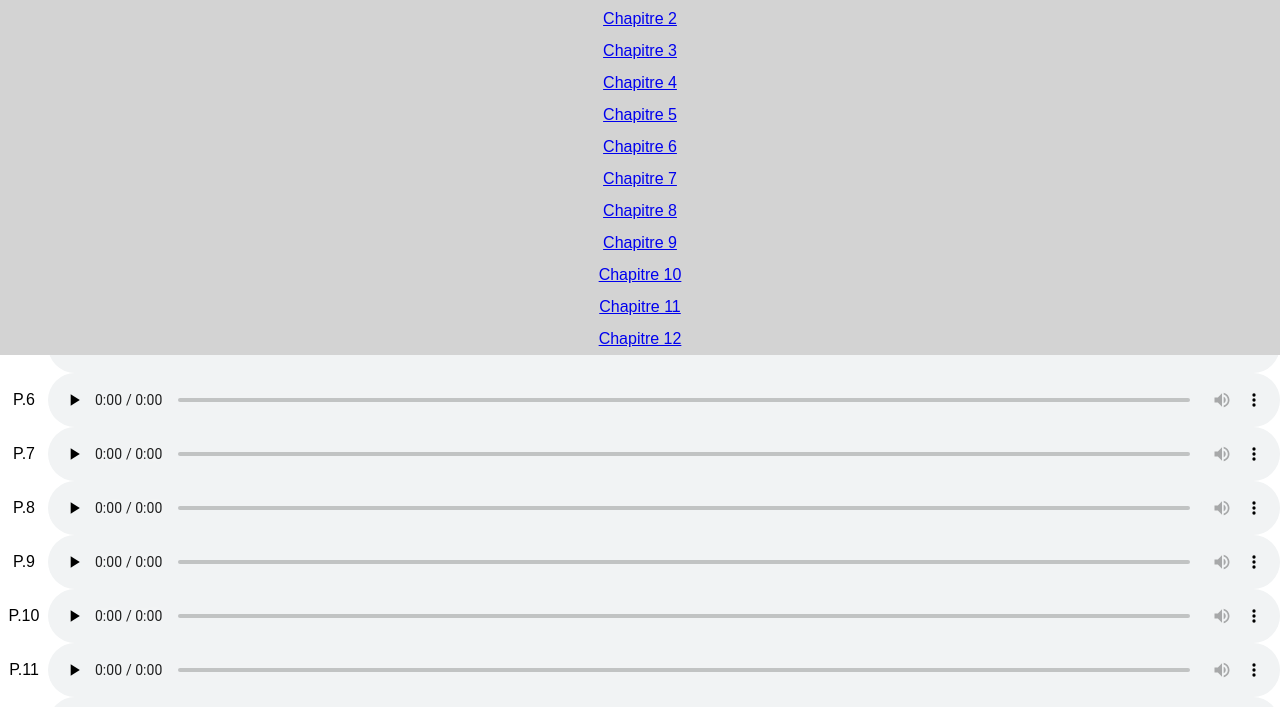
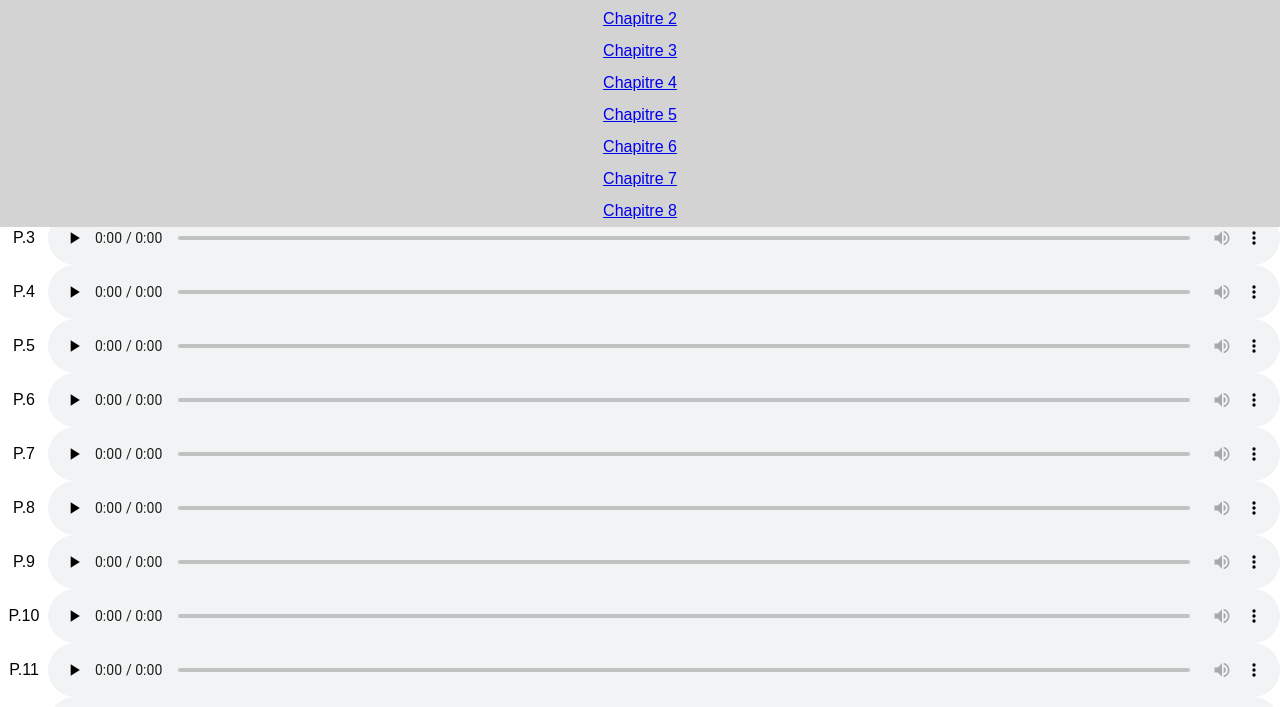
Before and after one commit to rainshen49/frenchVocabsAudio, a plain HTML site: page index.html in a window 1280 px wide. Shown: the part 93-800 px from the top of the page. Drawn offline with Linux system fonts and the light colour scheme.

Commit message:
navigation height limit

```diff
--- a/style.css
+++ b/style.css
@@ -22,7 +22,7 @@ nav{
 }
 nav:hover{
     height: auto;
-    max-height: 90%;
+    max-height: 40%;
 }
 nav a{
     margin: 0 auto;
```
